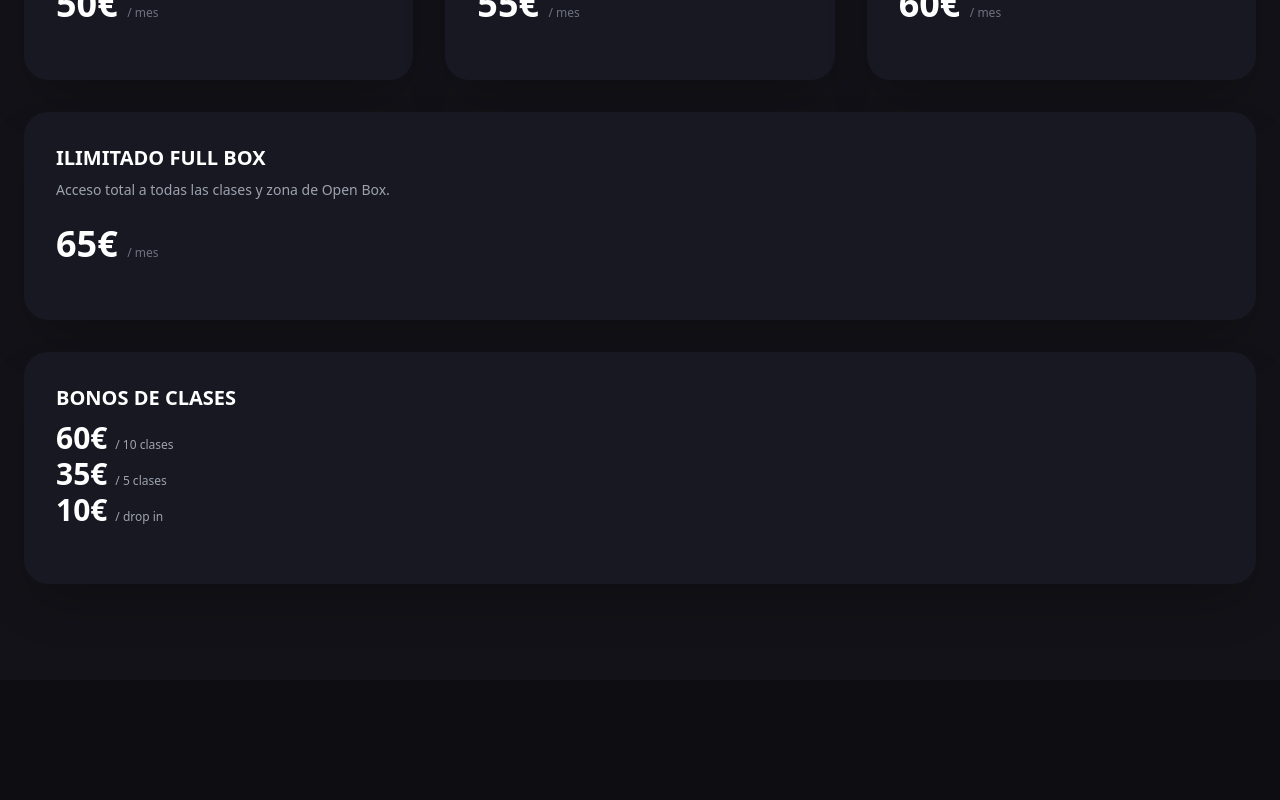
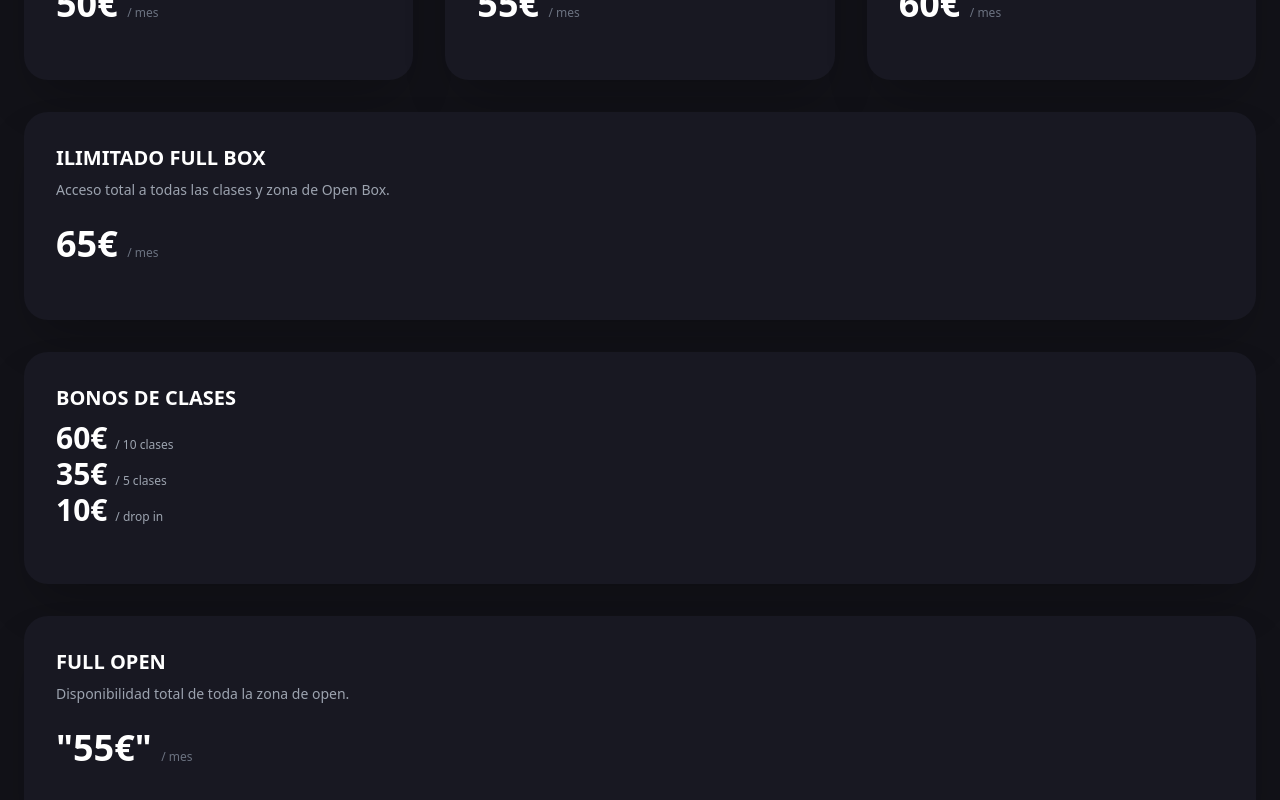
Before and after one commit to Ralvmun04/FreedomFitness, a React (Vite) app: page /tarifas in a window 1280 px wide. Shown: the part 808-1608 px from the top of the page. Before the commit the page ends 1488 px from the top, so only its background shows below. Built offline with nearby package versions, Linux system fonts and the light colour scheme.

Commit message:
Full Open

```diff
--- a/src/pages/tarifas.tsx
+++ b/src/pages/tarifas.tsx
@@ -100,6 +100,17 @@ export default function tarifas({ activeDiscipline, setActiveDiscipline }: Tarif
               </div>
             </div>
           </div>
+          <div
+            className="bg-[#181822] rounded-3xl p-8 transition-all duration-300 relative flex flex-col justify-between w-full md:w-[calc(33.333%-1.33rem)] shadow-2xl"
+          >
+            <div>
+              <h3 className="text-xl font-bold uppercase mb-2">{isCrossfit ? "Full Open" : "5 Días / Semana"}</h3>
+              <p className="text-gray-400 text-sm mb-6">{isCrossfit ? "Disponibilidad total de toda la zona de open." : ""}</p>
+              <div className="text-4xl font-black mb-6">
+                "55€" <span className="text-xs text-gray-500 font-normal">/ mes</span>
+              </div>
+            </div>
+          </div>
         </div>
       </div>
     </div>
```
